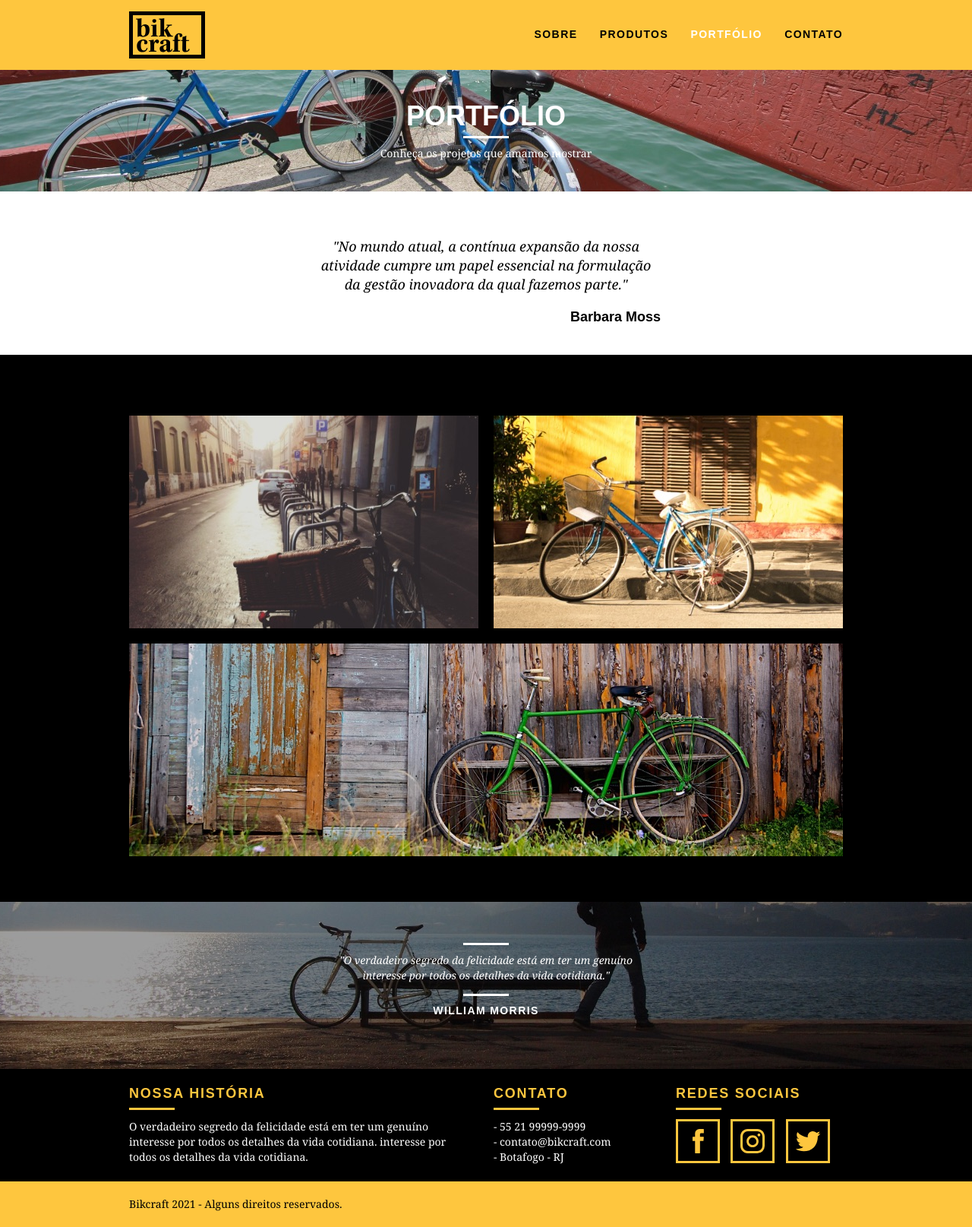
After one commit to carolkbr/bikcraft, a PHP site: page /portfolio.html in a window 1280 px wide. The commit adds this page. Shown: the whole page at 76% size. Run offline with PHP 8.4, Linux system fonts and the light colour scheme.

Commit message:
adiciona pagina de portfolio e corige detalhe da home

```diff
--- /dev/null
+++ b/web/css/portfolio.css
@@ -0,0 +1,27 @@
+.interna_portfolio{
+  background: url(../img/bg-portfolio.jpg) no-repeat center;
+  background-size: cover;
+}
+
+.quote_cliente{
+  padding: 60px 0;
+  max-width: 460px;
+  margin: 0 auto;
+}
+
+.quote_cliente p {
+  text-align: center;
+  font-family: Georgia, 'Times New Roman', serif;
+  font-size: 18px;
+  line-height: 25px;
+  font-style: italic;
+  margin-bottom: 20px;
+}
+
+.quote_cliente cite{
+  font-weight: bold;
+  font-size: 18px;
+  text-align: right;
+  float: right;
+  font-style: normal;
+}
--- a/web/css/style.css
+++ b/web/css/style.css
@@ -195,6 +195,10 @@ img {
   text-align: center;
 }
 
+.produtos_lista li img {
+	margin: 0 auto;
+}
+
 .produtos_lista li h3 {
   font-weight: bold;
   font-size: 18px;
--- /dev/null
+++ b/web/portfolio.html
@@ -0,0 +1,123 @@
+<!DOCTYPE html>
+<html lang="pt-br">
+  <head>
+    <meta charset="utf-8" />
+    <title>Bikcraft - Portfólio</title>
+    <link rel="stylesheet" href="css/normalize.css" />
+    <link rel="stylesheet" href="css/reset.css" />
+    <link rel="stylesheet" href="css/grid.css" />
+    <link rel="stylesheet" href="css/style.css" />
+    <link rel="stylesheet" href="css/portfolio.css" />
+  </head>
+
+  <body>
+    <header class="header">
+      <div class="container">
+        <a href="index.html" class="grid-4">
+          <img src="img/bikcraft.svg" alt="Bikcraft" />
+        </a>
+        <nav class="grid-12 header_menu">
+          <ul>
+            <li><a href="sobre.html">Sobre</a></li>
+            <li><a href="produtos.html">Produtos</a></li>
+            <li><a href="portfolio.html" class="menu_ativo">Portfólio</a></li>
+            <li><a href="contato.html">Contato</a></li>
+          </ul>
+        </nav>
+      </div>
+    </header>
+
+    <section class="introducao-interna interna_portfolio">
+      <div class="container">
+        <h1>Portfólio</h1>
+        <p>Conheça os projetos que amamos mostrar</p>
+      </div>
+    </section>
+
+    <section class="container">
+        <blockquote class="quote_cliente">
+          <p>"No mundo atual, a contínua expansão da nossa
+            atividade cumpre um papel essencial na formulação da
+            gestão inovadora da qual fazemos parte."</p>
+            <cite>Barbara Moss</cite>
+        </blockquote>
+    </section>
+
+    <section class="portfolio">
+      <div class="container">
+        <ul class="portfolio_lista">
+          <li class="grid-8">
+            <img src="img/portfolio/retro.jpg" alt="Bicicleta Retrô" />
+          </li>
+          <li class="grid-8">
+            <img src="img/portfolio/passeio.jpg" alt="Bicicleta Passeio" />
+          </li>
+          <li class="grid-16">
+            <img src="img/portfolio/esporte.jpg" alt="Bicicleta Esporte" />
+          </li>
+        </ul>
+      </div>
+    </section>
+
+    <section class="quebra">
+      <blockquote class="quote-externo container">
+        <p>
+          "O verdadeiro segredo da felicidade está em ter um genuíno interesse
+          por todos os detalhes da vida cotidiana."
+        </p>
+        <cite>WILLIAM MORRIS</cite>
+      </blockquote>
+    </section>
+
+    <footer>
+      <div class="footer">
+        <div class="container">
+          <div class="grid-8 footer_historia">
+            <h3>Nossa História</h3>
+            <p>
+              O verdadeiro segredo da felicidade está em ter um genuíno
+              interesse por todos os detalhes da vida cotidiana. interesse por
+              todos os detalhes da vida cotidiana.
+            </p>
+          </div>
+
+          <div class="grid-4 footer_contato">
+            <h3>Contato</h3>
+            <ul>
+              <li>- 55 21 99999-9999</li>
+              <li>- contato@bikcraft.com</li>
+              <li>- Botafogo - RJ</li>
+            </ul>
+          </div>
+
+          <div class="grid-4 footer_redes">
+            <h3>Redes Sociais</h3>
+            <ul>
+              <li>
+                <a href="https://fb.com" target="_blank"
+                  ><img src="img/redes-sociais/facebook.svg"
+                /></a>
+              </li>
+              <li>
+                <a href="https://instagram.com" target="_blank"
+                  ><img src="img/redes-sociais/instagram.svg"
+                /></a>
+              </li>
+              <li>
+                <a href="https://twitter.com" target="_blank"
+                  ><img src="img/redes-sociais/twitter.svg"
+                /></a>
+              </li>
+            </ul>
+          </div>
+        </div>
+      </div>
+
+      <div class="copyright">
+        <div class="container">
+          <p class="grid-16">Bikcraft 2021 - Alguns direitos reservados.</p>
+        </div>
+      </div>
+    </footer>
+  </body>
+</html>
```
